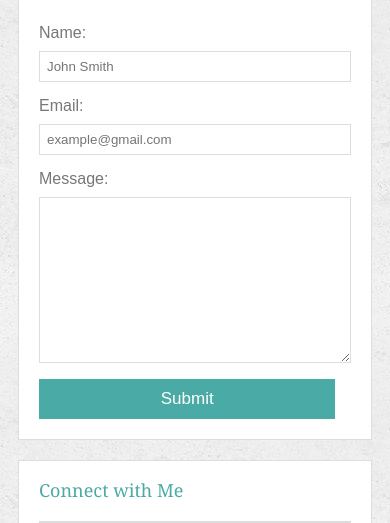
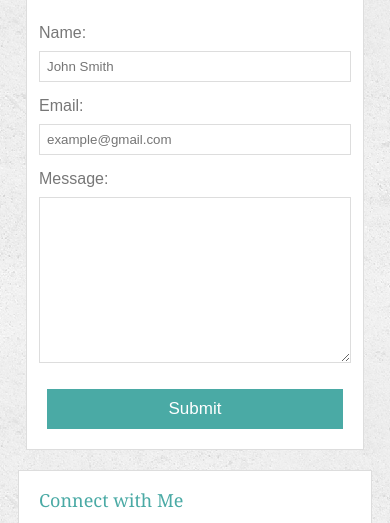
Before and after one commit to asztell/portfolio-assignment, a plain HTML site: page assignment1/contact.html in a window 390 px wide. Shown: the part 242-765 px from the top of the page. Drawn offline with Linux system fonts and the light colour scheme.

Commit message:
contact form for 640 2

```diff
--- a/assignment1/assets/css/style.css
+++ b/assignment1/assets/css/style.css
@@ -367,7 +367,7 @@ footer, .push {
 		width: 80%;
 		float: none;
 		margin: 0 auto;
-		padding: 20px;
+		padding: 3%;
 		padding-top: 25px;
 		overflow: auto;
 		padding-bottom: 20px;
@@ -386,9 +386,12 @@ footer, .push {
 	#left_main > form > input,
 	#left_main > form > textarea {
 		width: 95%;
+		margin: auto;
+		margin-top: 10px;
 	}
 	#submit_button {
-		width: 105%;
+		float: none;
+		margin: auto;
 	}
 	#portfolio_pix {
 		width: 100%;
```
